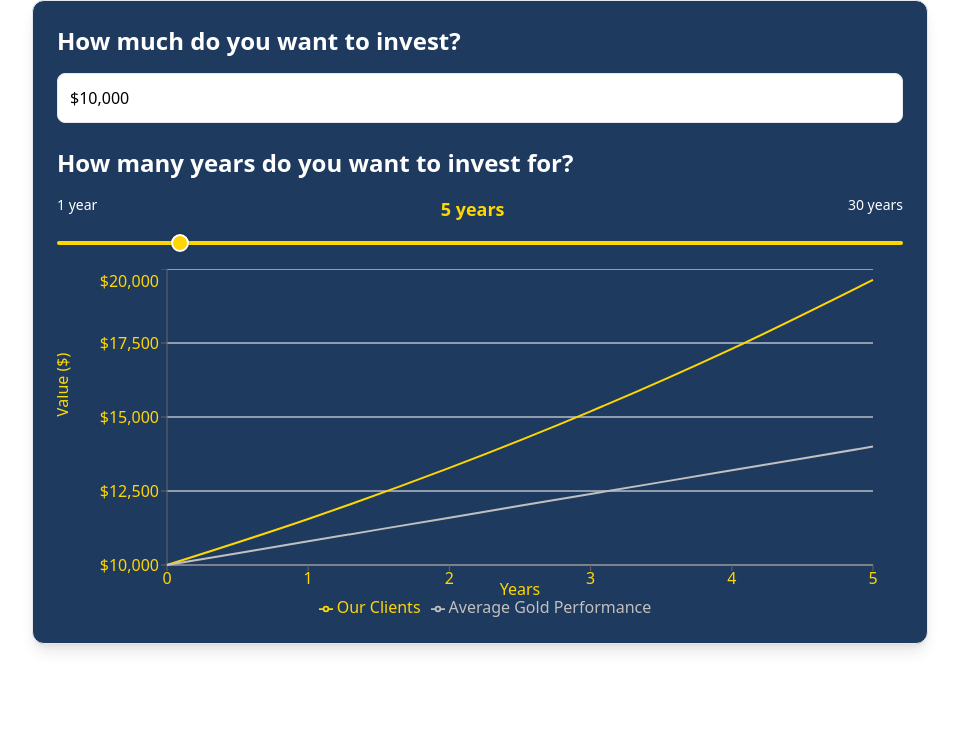
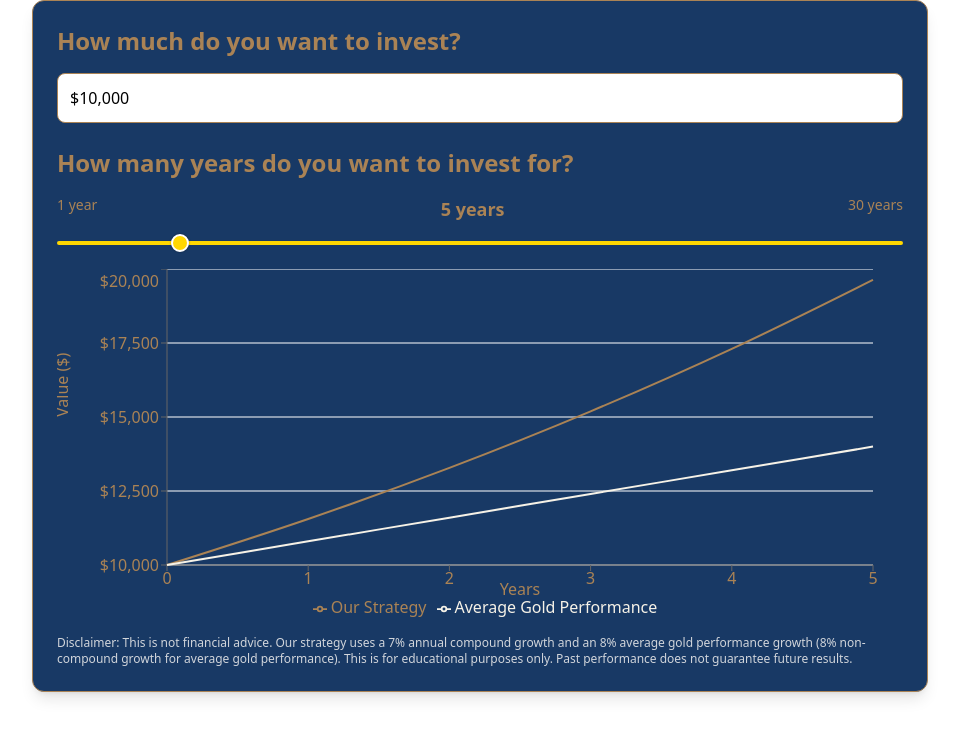
Before and after one commit to thegldstandard/calc, a React (Create React App) app: page / in a window 1280 px wide. Shown: the top 738 px of the page, without its empty margins (160-1119 px from the left). Built offline with nearby package versions, Linux system fonts and the light colour scheme.

Commit message:
Update InvestmentCalculator styles and content

```diff
--- a/src/components/InvestmentCalculator.jsx
+++ b/src/components/InvestmentCalculator.jsx
@@ -19,7 +19,7 @@ const InvestmentCalculator = () => {
     let results = [
       {
         year: 0,
-        "Our Clients": initialDeposit,
+        "Our Strategy": initialDeposit,
         "Average Gold Performance": initialDeposit,
       },
     ];
@@ -31,7 +31,7 @@ const InvestmentCalculator = () => {
 
       results.push({
         year,
-        "Our Clients": hybridInvestment,
+        "Our Strategy": hybridInvestment,
         "Average Gold Performance": currentInvestment,
       });
     }
@@ -40,8 +40,10 @@ const InvestmentCalculator = () => {
   }, [initialDeposit, years]);
 
   return (
-    <div className="p-6 max-w-4xl mx-auto bg-[#1F3A5F] text-white shadow-lg rounded-xl border border-gold font-['DM Serif Display']">
-      <h2 className="text-2xl font-bold mb-4 text-gold">How much do you want to invest?</h2>
+    <div className="p-6 max-w-4xl mx-auto bg-[#183965] text-white shadow-lg rounded-xl border border-[#AA8355] font-['DM Serif Display']">
+      <h2 className="text-2xl font-bold mb-4 text-[#AA8355]">
+        How much do you want to invest?
+      </h2>
 
       {/* Styled text input */}
       <input
@@ -60,21 +62,23 @@ const InvestmentCalculator = () => {
           w-full
           text-black
           border
-          border-gold
+          border-[#AA8355]
           p-3
           rounded-lg
           bg-white
           mb-6
           focus:outline-none
           focus:ring-2
-          focus:ring-[#FFD700]
+          focus:ring-[#AA8355]
         "
       />
 
-      <h2 className="text-2xl font-bold mb-4 text-gold">How many years do you want to invest for?</h2>
-      <div className="flex justify-between text-gold text-sm mb-1">
+      <h2 className="text-2xl font-bold mb-4 text-[#AA8355]">
+        How many years do you want to invest for?
+      </h2>
+      <div className="flex justify-between text-[#AA8355] text-sm mb-1">
         <span>1 year</span>
-        <span className="text-lg font-bold text-[#FFD700]">{years} years</span>
+        <span className="text-lg font-bold text-[#AA8355]">{years} years</span>
         <span>30 years</span>
       </div>
 
@@ -96,12 +100,12 @@ const InvestmentCalculator = () => {
 
       <ResponsiveContainer width="100%" height={350}>
         <LineChart data={data} margin={{ left: 50, right: 30 }}>
-          {/* Fill the chart area with #1F3A5F (dark blue). */}
-          <CartesianGrid stroke="#FFFFFF" strokeDasharray="0" vertical={false} fill="#1F3A5F" />
+          {/* Fill the chart area with blue (#183965). */}
+          <CartesianGrid stroke="#FFFFFF" strokeDasharray="0" vertical={false} fill="#183965" />
           <XAxis
             dataKey="year"
-            label={{ value: "Years", position: "insideBottom", dy: 5, fill: "#FFD700" }}
-            tick={{ fill: "#FFD700" }}
+            label={{ value: "Years", position: "insideBottom", dy: 5, fill: "#AA8355" }}
+            tick={{ fill: "#AA8355" }}
             // If the number of years is more than 15, show every 5th year (interval=4),
             // otherwise show every tick.
             interval={years > 15 ? 4 : 0}
@@ -112,12 +116,12 @@ const InvestmentCalculator = () => {
               value: "Value ($)",
               angle: -90,
               position: "insideLeft",
-              fill: "#FFD700",
+              fill: "#AA8355",
               dy: 0,
               dx: -50,
             }}
             domain={[initialDeposit, "auto"]}
-            tick={{ fill: "#FFD700" }}
+            tick={{ fill: "#AA8355" }}
             tickFormatter={(tick) => `$${Math.round(tick).toLocaleString()}`}
           />
           <Tooltip
@@ -125,18 +129,23 @@ const InvestmentCalculator = () => {
               name !== "year" ? `$${Math.round(Number(value)).toLocaleString()}` : null
             }
             contentStyle={{
-              backgroundColor: "#1F3A5F",
-              color: "#FFD700",
+              backgroundColor: "#183965",
+              color: "#AA8355",
               padding: "10px",
               textAlign: "left",
             }}
             labelFormatter={(label) => `Year ${label}`}
           />
-          <Legend wrapperStyle={{ color: "#FFD700", marginTop: 300 }} />
-          <Line type="monotone" dataKey="Our Clients" stroke="#FFD700" strokeWidth={2} dot={false} />
-          <Line type="monotone" dataKey="Average Gold Performance" stroke="#C0C0C0" strokeWidth={2} dot={false} />
+          <Legend wrapperStyle={{ color: "#AA8355", marginTop: 300 }} />
+          <Line type="monotone" dataKey="Our Strategy" stroke="#AA8355" strokeWidth={2} dot={false} />
+          <Line type="monotone" dataKey="Average Gold Performance" stroke="#F6F2E7" strokeWidth={2} dot={false} />
         </LineChart>
       </ResponsiveContainer>
+
+      {/* Disclaimer */}
+      <p className="mt-4 text-xs text-gray-300">
+        Disclaimer: This is not financial advice. Our strategy uses a 7% annual compound growth and an 8% average gold performance growth (8% non-compound growth for average gold performance). This is for educational purposes only. Past performance does not guarantee future results.
+      </p>
     </div>
   );
 };
```
